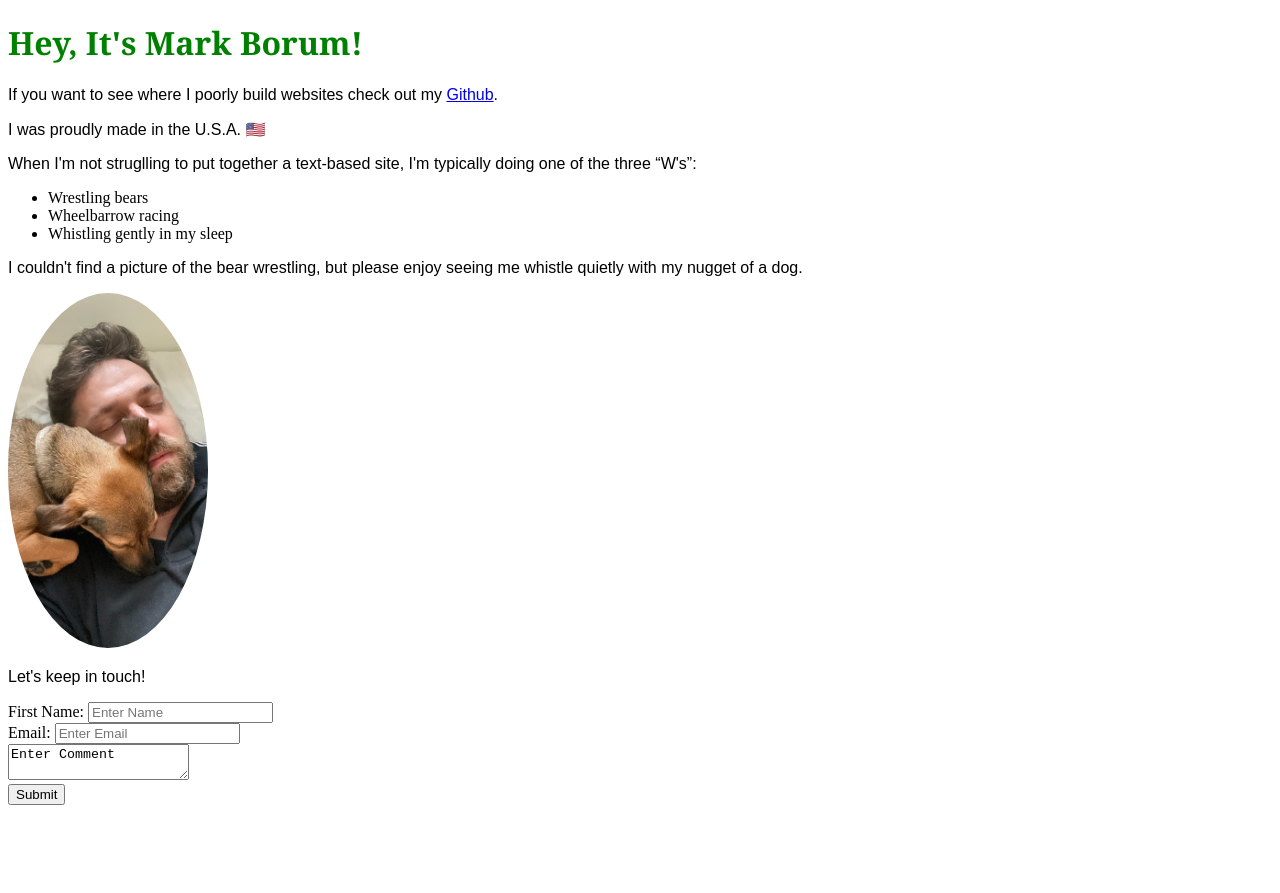
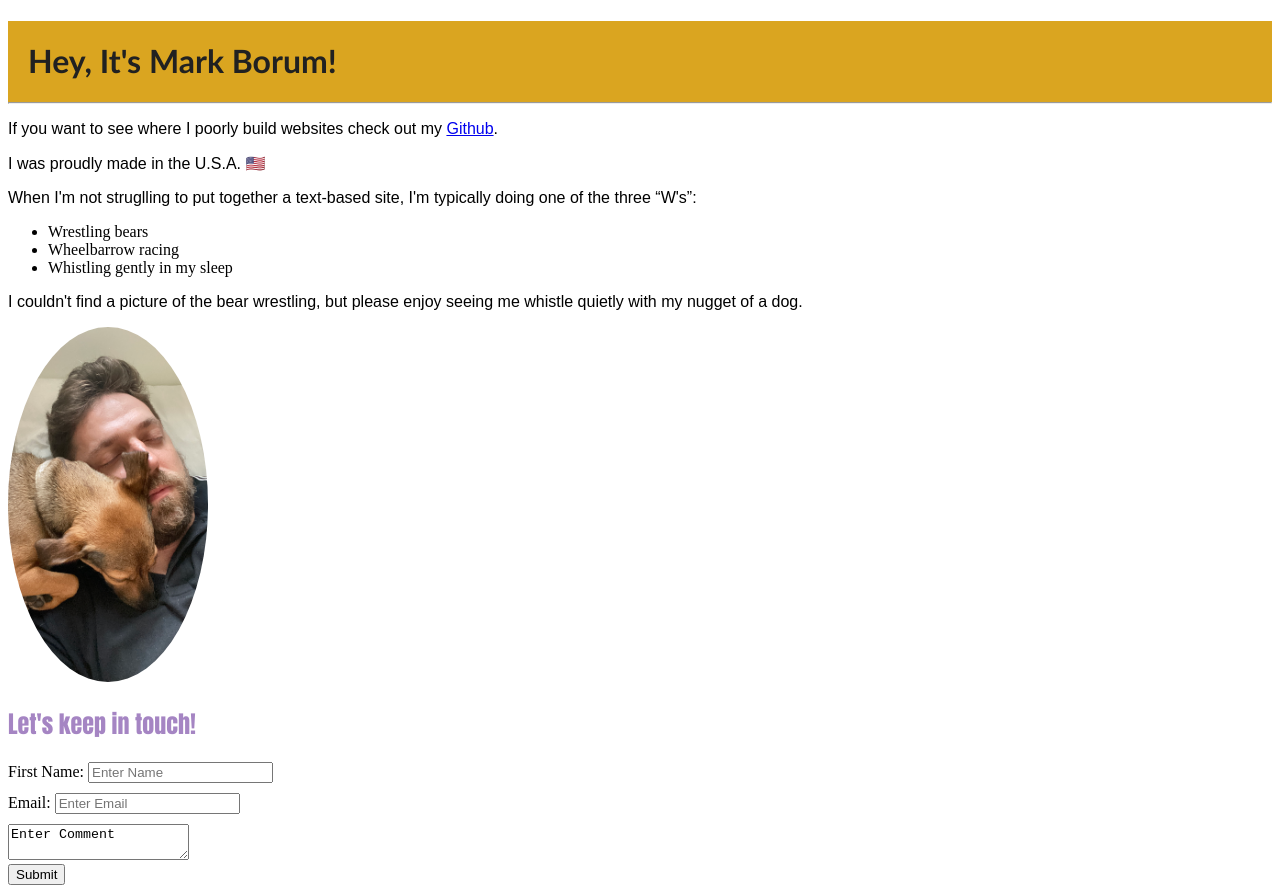
Before and after one commit to mbo11/software-1.2-html-elements-assignment, a plain HTML site: page index.html in a window 1280 px wide. Before the commit the page ends 813 px from the top, so only its background shows below. Drawn offline with Linux system fonts and the light colour scheme.

Commit message:
index.html

```diff
--- a/index.html
+++ b/index.html
@@ -4,10 +4,9 @@
     <head>
         <title>My first webpage</title>
         <style>
-            h1 {
-                font-family: Georgia, 'Times New Roman', Times, serif;
-                color: green;
-                font: 2em;
+            header {
+                background-color:goldenrod;
+                margin-bottom: 10px;
             }
             p {
                 font-family: Arial, Helvetica, sans-serif;
@@ -15,34 +14,44 @@
             }
             img {
                 border-radius: 50%;
+                width: 200px;
             }
         </style>
     </head>
     <body>
-        <h1>
-            Hey, It's Mark Borum!
-        </h1>
+        <header>
+            <h1 style="color:rgb(33, 33, 33);font-family: 'Gill Sans', 'Gill Sans MT', Calibri, 'Trebuchet MS', sans-serif;padding-top:20px;padding-left: 20px;">Hey, It's Mark Borum!</h1>
+            <hr/>
+        </header>
+        <section id="intro">
             <p>If you want to see where I poorly build websites check out my <a href="https://github.com/mbo11" target="_blank">Github</a>.</p>
             <p>I was proudly made in the U.S.A. 🇺🇸</p>
+        </section>
+        <section id="hobbies">
             <p>When I'm not struglling to put together a text-based site, I'm typically doing one of the three <q>W's</q>:</p>
             <ul>
                 <li>Wrestling bears</li>
                 <li>Wheelbarrow racing</li>
                 <li>Whistling gently in my sleep</li>
             </ul>
+        </section>
+        <section id="about">
             <p>I couldn't find a picture of the bear wrestling, but please enjoy seeing me whistle quietly with my nugget of a dog.</p>
             <img src="IMG_3422.jpg" alt="Mark sleeping with his dog Daisy" width="200px">
-        <p>Let's keep in touch!</p>
+        </section>
+        <section id="form">
+            <h2 style="font-family: Impact, Haettenschweiler, 'Arial Narrow Bold', sans-serif;font-weight: 300;color: rgb(165, 133, 195);">Let's keep in touch!</h2>
             <form>
                 <label for="fname">First Name:</label>
-            <input type="text" name="fname" placeholder="Enter Name"/>
+                <input type="text" style="margin-bottom: 10px;" name="fname" placeholder="Enter Name"/>
                 <br/>
                 <label for="email">Email:</label>
-            <input type="email" name="email" placeholder="Enter Email"/>
+                <input type="email" style="margin-bottom: 10px;" name="email" placeholder="Enter Email"/>
                 <br/>
                 <textarea>Enter Comment</textarea>
                 <br/>
                 <input type="submit">
             </form>
+        </section>
     </body>
 </html>
```
Lines whose indentation alone changed are shown as unchanged.
